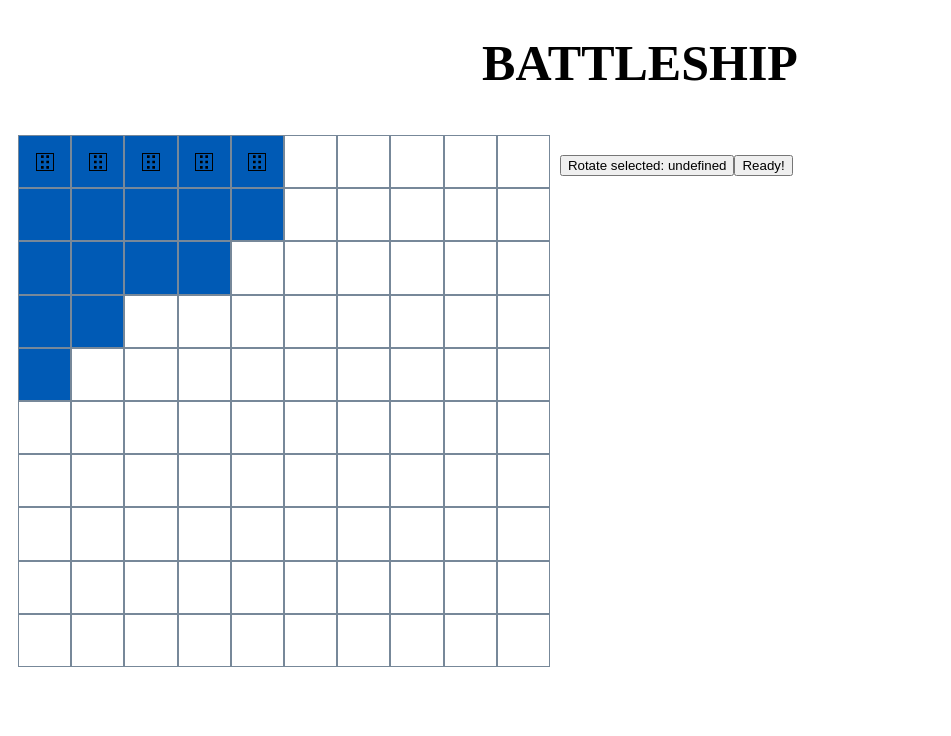
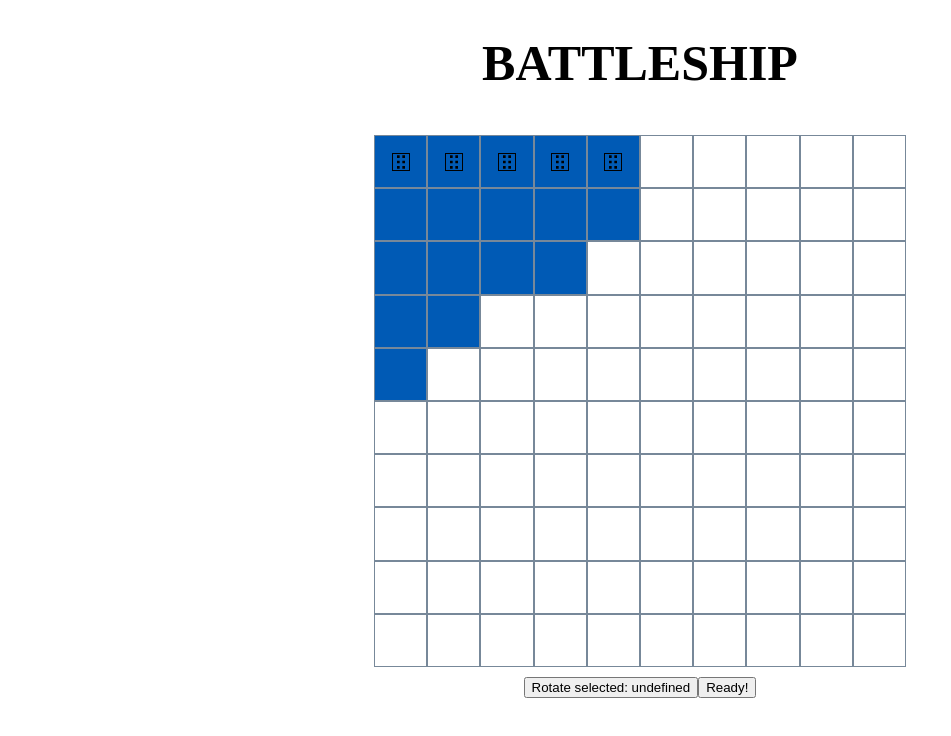
Before and after one commit to earacena/battleship-webapp-frontend, a React (Create React App) app: page / in a window 1280 px wide. Shown: the top 736 px of the page, without its empty margins (0-951 px from the left). Built offline with nearby package versions, Linux system fonts and the light colour scheme.

Commit message:
Center BoardEditor and place buttons below board

```diff
--- a/src/features/Battleship/components/BoardEditor/BoardEditor.tsx
+++ b/src/features/Battleship/components/BoardEditor/BoardEditor.tsx
@@ -349,13 +349,14 @@
   };
 
   return (
-    <div>
+    <div style={{ display: 'flex', flexDirection: 'column', justifyContent: 'center', alignItems: 'center' }}>
       <DndContext
         sensors={sensors}
         onDragStart={handleOnDragStart}
         onDragCancel={handleOnDragCancel}
         onDragEnd={handleOnDragEnd}
       >
+        <div>
           <Board size={boardSize} gridSize={gridSize}>
             {board.map((row, y) =>
               row.map((cell, x) => {
@@ -379,12 +380,15 @@
               })
             )}
           </Board>
+        </div>
       </DndContext>
+      <div>
         <button onClick={handleRotate}>
           Rotate {`selected: ${selected?.type}`}
         </button>
         <button onClick={() => setEditing(false)}>Ready!</button>
       </div>
+    </div>
   );
 }
 
```
Lines whose indentation alone changed are shown as unchanged.
